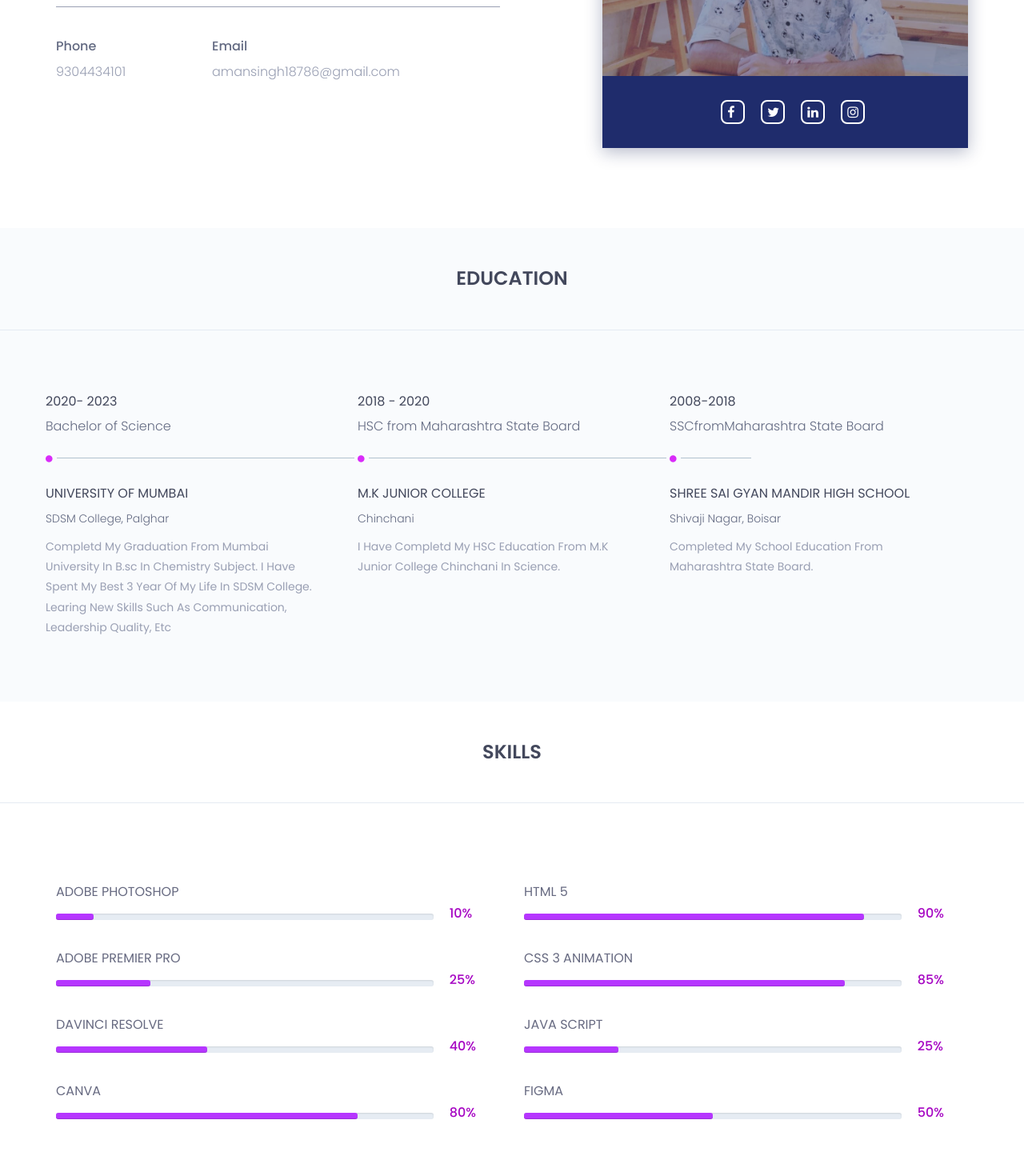
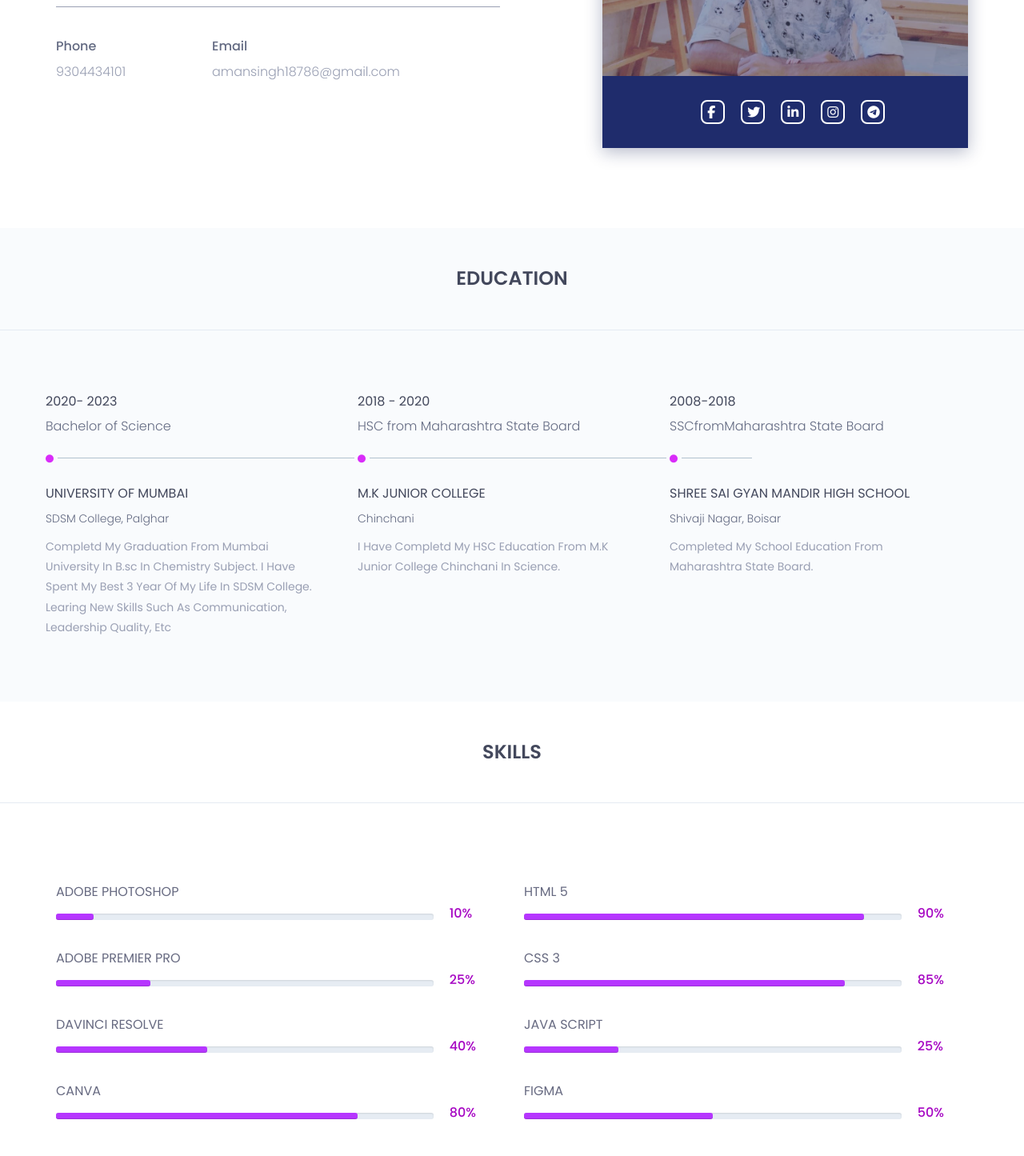
Before and after one commit to AmanSingh-17/My-Portfolio.html, a plain HTML site: page index.html in a window 1280 px wide. Shown: the part 1400-2845 px from the top of the page at 80% size. Drawn offline with nearby package versions, Linux system fonts and the light colour scheme.

Commit message:
Modified

```diff
--- a/index.html
+++ b/index.html
@@ -41,6 +41,7 @@
 
         <!--responsive.css-->
         <link rel="stylesheet" href="assets/css/responsive.css">
+		<script src="https://kit.fontawesome.com/57ee9c0de6.js" crossorigin="anonymous"></script>
 
         <!-- HTML5 shim and Respond.js for IE8 support of HTML5 elements and media queries -->
         <!-- WARNING: Respond.js doesn't work if you view the page via file:// -->
@@ -145,8 +146,8 @@
 									</div>
 									<div class="col-sm-4">
 										<div class="single-about-add-info">
-											<!-- <h3>website</h3>
-											<p>www.brownsine.com</p> -->
+
+
 										</div>
 									</div>
 								</div>
@@ -162,12 +163,8 @@
 												<i  class="fa fa-facebook" aria-hidden="true"></i>
 											</a>
 										</li><!-- / li -->
-										<!--<li>
-											<a href="#">
-												<i  class="fa fa-dribbble" aria-hidden="true"></i>
-											</a>
-
-										</li><!-- / li -->
+										<li>
+											<!-- / li -->
 										<li>
 											<a href="https://twitter.com/AmanSingh__17">
 												<i  class="fa fa-twitter" aria-hidden="true"></i>
@@ -184,6 +181,11 @@
 												<i  class="fa fa-instagram" aria-hidden="true"></i>
 											</a>
 										</li><!-- / li -->
+										<li>
+											<a href="https://web.telegram.org/k/#@Aman_Singh17">
+												<i class="fa-brands fa-telegram"></i>
+											</a>
+										</li>
 
 
 									</ul><!-- / ul -->
@@ -353,7 +355,7 @@
 										</div>
 									</div><!-- /.barWrapper -->
 									<div class="barWrapper">
-										<span class="progressText">css 3 animation</span>
+										<span class="progressText">css 3 </span>
 										<div class="single-progress-txt">
 											<div class="progress ">
 											   <div class="progress-bar" role="progressbar" aria-valuenow="85" aria-valuemin="10" aria-valuemax="100" style="">
@@ -508,6 +510,7 @@
 
 		<section>
 			<h2 class="vid-txt-heading">Watch My You Tube Videos</h2>
+
 			<div class="vid-container">
 
                 <div class="vid">
```
